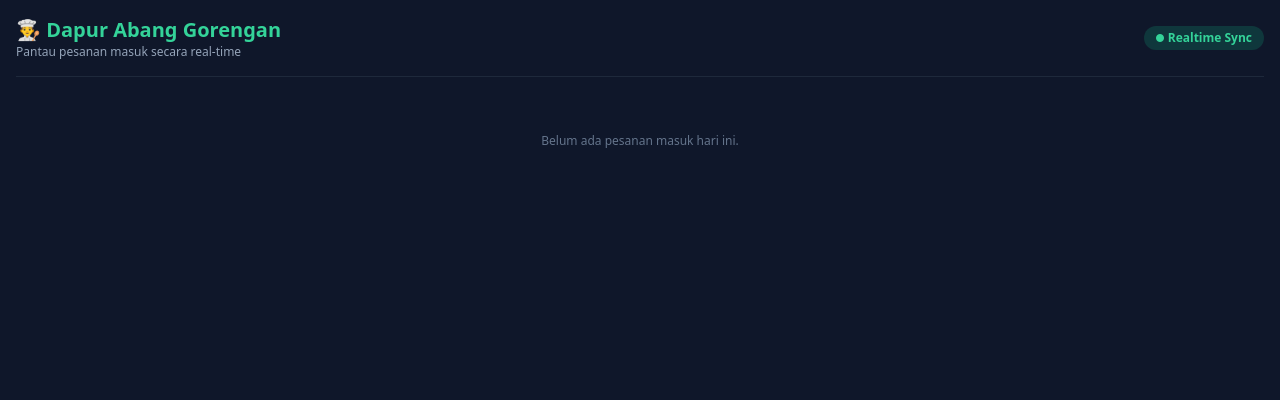
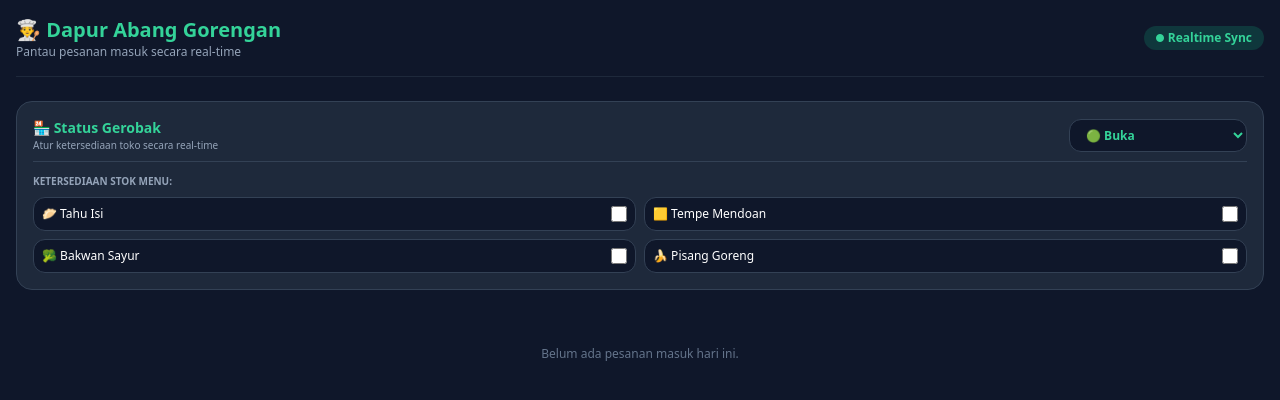
Before and after one commit to Squadsantuy/my-gorengan-app, a website: page penjual.html in a window 1280 px wide. Drawn offline with nearby package versions, Linux system fonts and the light colour scheme; no server answers.

Commit message:
Update penjual.html

```diff
--- a/penjual.html
+++ b/penjual.html
@@ -19,7 +19,42 @@
             <i class="fa-solid fa-circle text-[8px] animate-ping"></i> Realtime Sync
         </span>
     </header>
+<!-- Control Panel Penjual (Buka/Tutup Toko & Stok Menu) -->
+<div class="bg-slate-800 border border-slate-700 p-4 rounded-2xl mb-6 space-y-3">
+    <div class="flex justify-between items-center pb-2 border-b border-slate-700">
+        <div>
+            <h3 class="font-bold text-sm text-emerald-400">🏪 Status Gerobak</h3>
+            <p class="text-[10px] text-slate-400">Atur ketersediaan toko secara real-time</p>
+        </div>
+        <select id="select-status-toko" onchange="updateStatusToko(this.value)" class="bg-slate-900 border border-slate-700 rounded-xl px-3 py-1.5 text-xs text-emerald-400 font-bold focus:outline-none">
+            <option value="buka">🟢 Buka</option>
+            <option value="tutup">🔴 Tutup</option>
+            <option value="habis">🟡 Laris Manis (Habis)</option>
+        </select>
+    </div>
 
+    <div>
+        <p class="text-[10px] text-slate-400 font-bold uppercase mb-2">Ketersediaan Stok Menu:</p>
+        <div class="grid grid-cols-2 gap-2 text-xs">
+            <label class="flex items-center justify-between bg-slate-900 p-2 rounded-xl border border-slate-700">
+                <span>🥟 Tahu Isi</span>
+                <input type="checkbox" id="stok-qty-tahu" onchange="toggleStokMenu('qty-tahu', this.checked)" class="accent-emerald-500 w-4 h-4">
+            </label>
+            <label class="flex items-center justify-between bg-slate-900 p-2 rounded-xl border border-slate-700">
+                <span>🟨 Tempe Mendoan</span>
+                <input type="checkbox" id="stok-qty-tempe" onchange="toggleStokMenu('qty-tempe', this.checked)" class="accent-emerald-500 w-4 h-4">
+            </label>
+            <label class="flex items-center justify-between bg-slate-900 p-2 rounded-xl border border-slate-700">
+                <span>🥦 Bakwan Sayur</span>
+                <input type="checkbox" id="stok-qty-bakwan" onchange="toggleStokMenu('qty-bakwan', this.checked)" class="accent-emerald-500 w-4 h-4">
+            </label>
+            <label class="flex items-center justify-between bg-slate-900 p-2 rounded-xl border border-slate-700">
+                <span>🍌 Pisang Goreng</span>
+                <input type="checkbox" id="stok-qty-pisang" onchange="toggleStokMenu('qty-pisang', this.checked)" class="accent-emerald-500 w-4 h-4">
+            </label>
+        </div>
+    </div>
+</div>
     <div id="daftar-pesanan" class="grid grid-cols-1 md:grid-cols-2 gap-4">
         <!-- List pesanan muncul di sini -->
     </div>
@@ -178,6 +213,37 @@
         }
 
         loadPesananAwal();
+        let currentStokMenu = { 'qty-tahu': true, 'qty-tempe': true, 'qty-bakwan': true, 'qty-pisang': true };
+
+async function loadPengaturanToko() {
+    const { data } = await supabaseClient.from('pengaturan').select('*');
+    if (data) {
+        data.forEach(item => {
+            if (item.key === 'status_toko') {
+                document.getElementById('select-status-toko').value = item.value;
+            }
+            if (item.key === 'stok_menu') {
+                currentStokMenu = item.value;
+                for (let key in currentStokMenu) {
+                    const el = document.getElementById(`stok-${key}`);
+                    if (el) el.checked = currentStokMenu[key];
+                }
+            }
+        });
+    }
+}
+
+async function updateStatusToko(val) {
+    await supabaseClient.from('pengaturan').upsert({ key: 'status_toko', value: val });
+}
+
+async function toggleStokMenu(menuId, isAvailable) {
+    currentStokMenu[menuId] = isAvailable;
+    await supabaseClient.from('pengaturan').upsert({ key: 'stok_menu', value: currentStokMenu });
+}
+
+// Panggil saat halaman diload
+loadPengaturanToko();
     </script>
 </body>
 </html>
```
